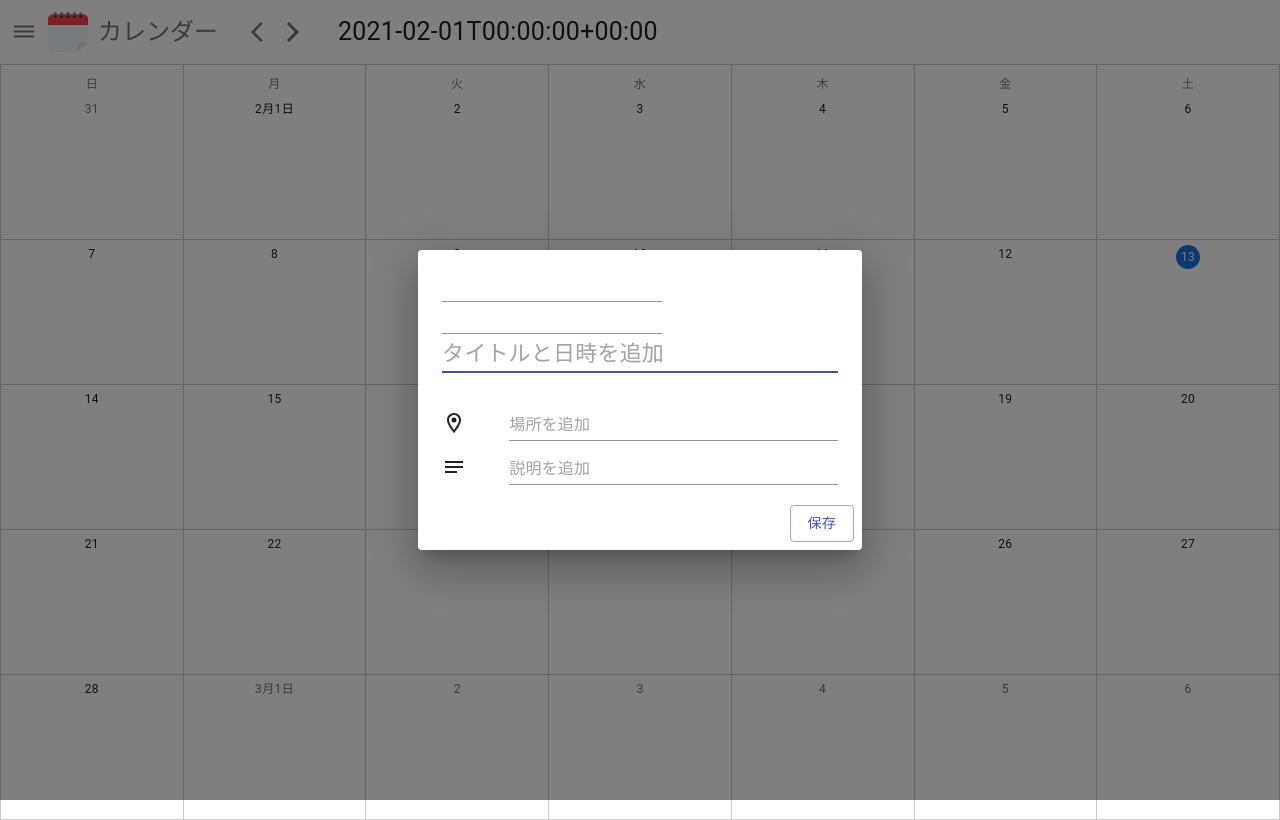
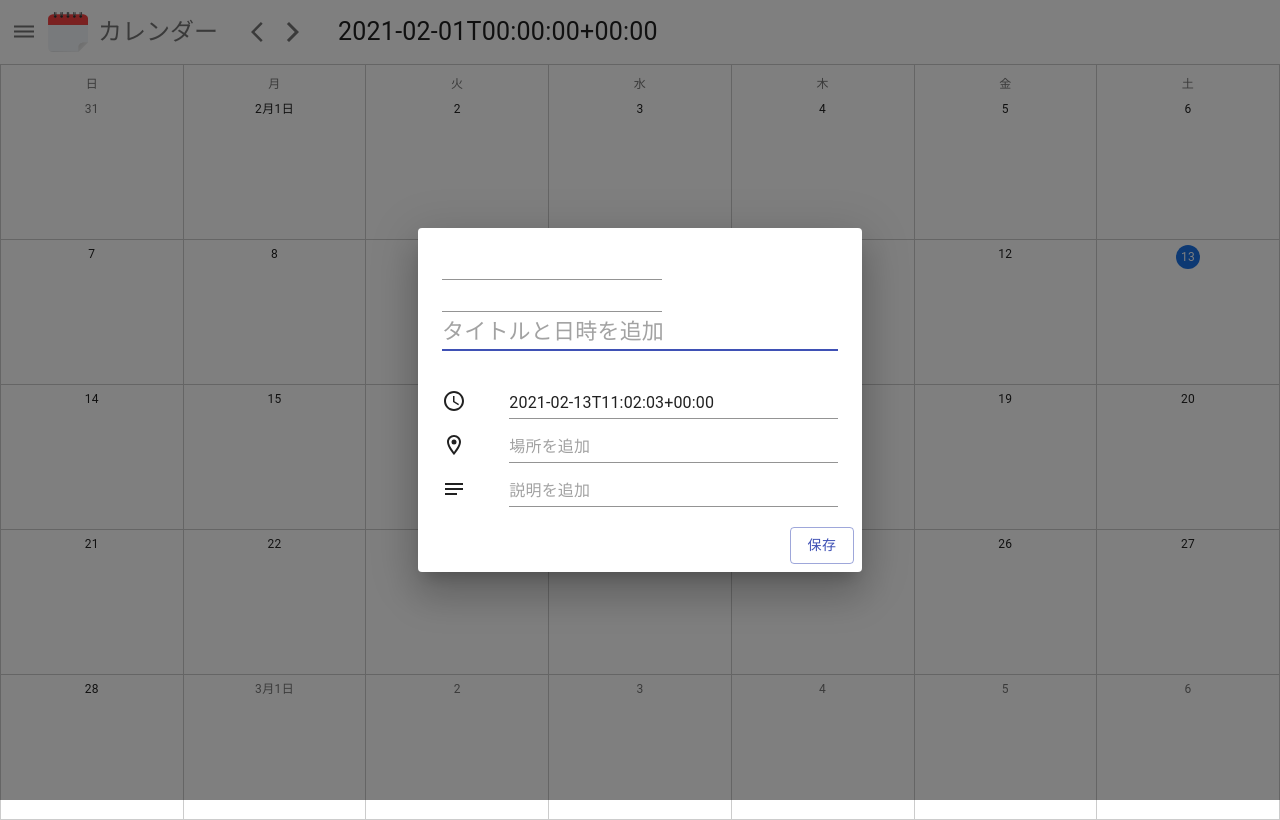
Before and after one commit to akky25/calendar-app, a React (Create React App) app in the folder front/: page / in a window 1280 px wide. Both pictures are taken after a click on the item "10". Built offline with nearby package versions, Linux system fonts and the light colour scheme.

Commit message:
add DatePicker

```diff
--- a/front/src/components/AddScheduleDialog/AddScheduleDialog.tsx
+++ b/front/src/components/AddScheduleDialog/AddScheduleDialog.tsx
@@ -9,7 +9,13 @@ import {
   Grid,
   makeStyles,
 } from "@material-ui/core";
-import { LocationOnOutlined, NotesOutlined } from "@material-ui/icons";
+import {
+  LocationOnOutlined,
+  NotesOutlined,
+  AccessTime,
+} from "@material-ui/icons";
+import { DatePicker } from "@material-ui/pickers";
+import dayjs from "dayjs";
 
 import { Form, ScheduleState } from "redux/schedule/schedule-slice";
 
@@ -31,7 +37,7 @@ const useStyled = makeStyles({
 
 const AddScheduleDialog: FC<Props> = ({
   schedule: {
-    form: { title, location, description },
+    form: { title, location, description, date },
     isDialogOpen,
   },
   closeDialog,
@@ -48,6 +54,8 @@ const AddScheduleDialog: FC<Props> = ({
   const setDescription = (e: ChangeEvent<HTMLInputElement>): void =>
     setSchedule({ description: e.target.value });
 
+  const setDate = (d: dayjs.Dayjs | null): void => setSchedule({ date: d });
+
   return (
     <Dialog open={isDialogOpen} onClose={closeDialog} maxWidth="xs" fullWidth>
       <DialogContent>
@@ -61,6 +69,23 @@ const AddScheduleDialog: FC<Props> = ({
           value={title}
           onChange={setTile}
         />
+        <Grid container spacing={1} alignItems="center" justify="space-between">
+          <Grid item>
+            <AccessTime />
+          </Grid>
+          <Grid item xs={10}>
+            <DatePicker
+              variant="inline"
+              format="YYYY年M月D日"
+              animateYearScrolling
+              disableToolbar
+              fullWidth
+              className={classes.textfield}
+              value={date}
+              onChange={setDate}
+            />
+          </Grid>
+        </Grid>
         <Grid container spacing={1} alignItems="center" justify="space-between">
           <Grid item>
             <LocationOnOutlined />
--- a/front/src/redux/schedule/schedule-slice.ts
+++ b/front/src/redux/schedule/schedule-slice.ts
@@ -15,7 +15,7 @@ const initialState: ScheduleState = {
   form: {
     title: "",
     description: "",
-    date: null,
+    date: dayjs(),
     location: "",
   },
   isDialogOpen: false,
```
